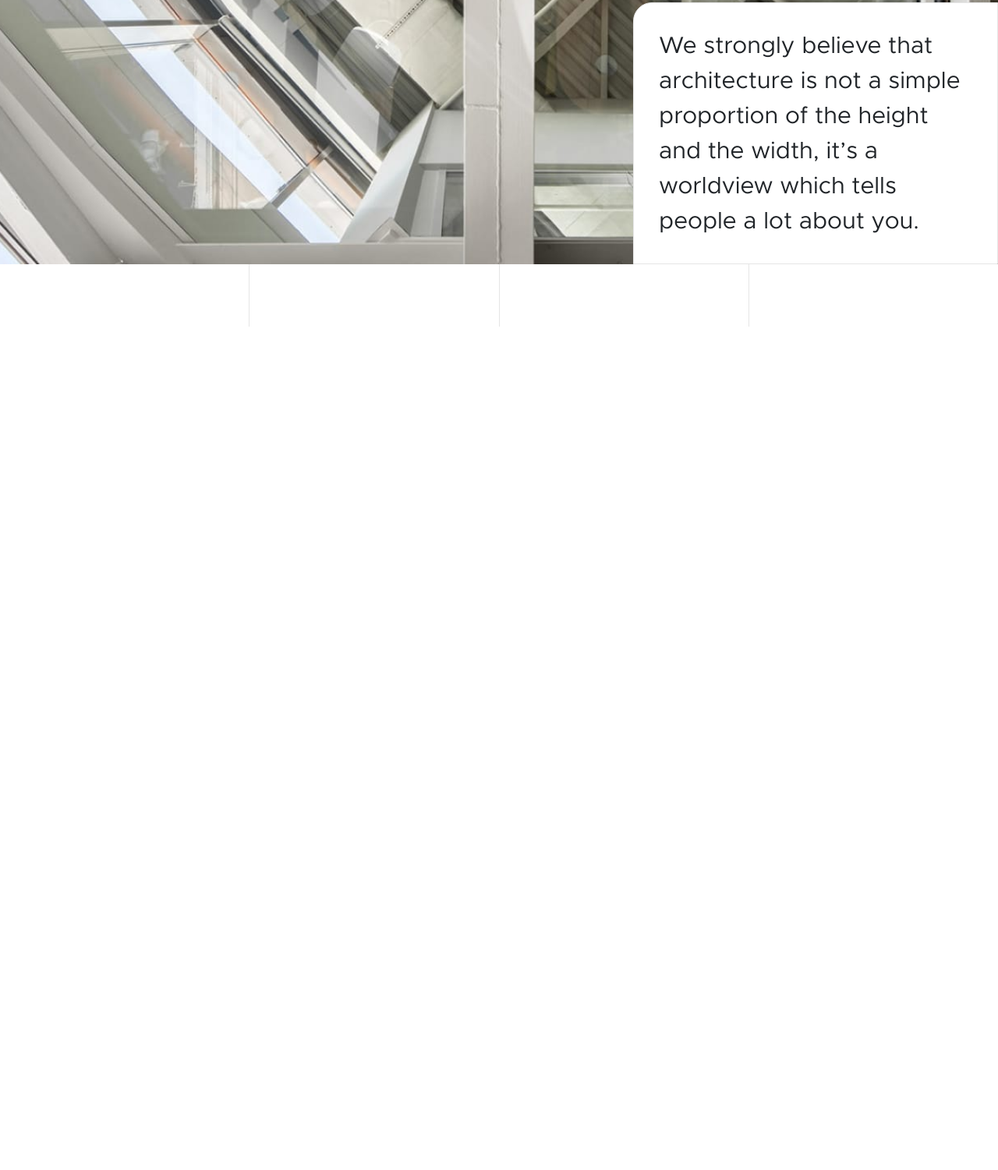
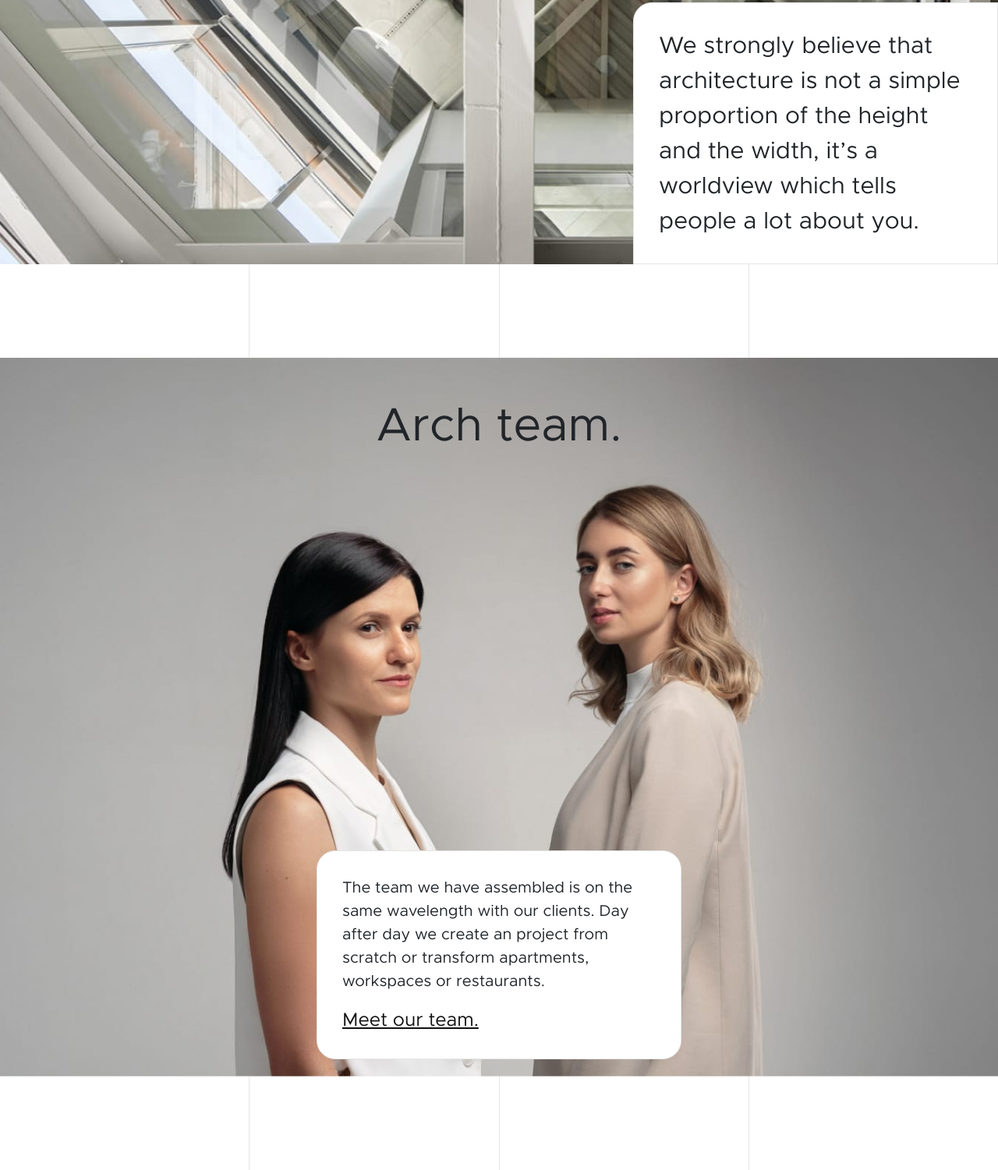
Before and after one commit to VladimirrAndreevich/arch, a website: page src/index.html in a window 1280 px wide. Shown: the part 2234-3735 px from the top of the page at 78% size. Before the commit the page ends 2653 px from the top, so only its background shows below. Drawn offline with nearby package versions, Linux system fonts and the light colour scheme; files that its build step writes are made by us from their sources; files whose address does not match are found by name.

Commit message:
add team section with adaptive

```diff
--- a/src/assets/scss/adaptive/lg.scss
+++ b/src/assets/scss/adaptive/lg.scss
@@ -47,6 +47,12 @@
 
   & .dropdown-item {
     --bs-dropdown-link-active-bg: black;
+  }
+}
+
+.row-main {
+  & .col {
+    height: 120px;
   }
 }
 
@@ -232,3 +238,13 @@
     font-size: toRem(30px);
   }
 }
+
+
+// team
+.team {
+  &__title {
+    margin-top: 50px;
+
+    font-size: toRem(60px);
+  }
+}
--- a/src/assets/scss/adaptive/md.scss
+++ b/src/assets/scss/adaptive/md.scss
@@ -23,3 +23,20 @@
     font-size: toRem(50px);
   }
 }
+
+// team
+.team {
+  & > .container-xxl {
+    margin-bottom: 0;
+  }
+  &__info {
+    bottom: 22px;
+    margin-top: 524px;
+  }
+  &__title {
+    font-size: toRem(55px);
+  }
+  &__text {
+    font-size: toRem(20px);
+  }
+}
--- a/src/assets/scss/style.scss
+++ b/src/assets/scss/style.scss
@@ -73,6 +73,16 @@ a {
   padding: 16px 40px;
 
   font-size: toRem(18px);
+}
+
+.row-main {
+  --bs-gutter-x: 0;
+  & .col {
+    height: 80px;
+    &:not(:first-child) {
+      border-left: 1px solid $color-border;
+    }
+  }
 }
 
 // header
@@ -303,15 +313,51 @@ a {
 
     background-color: $color-clear-white;
   }
+}
 
-  .row {
-    --bs-gutter-x: 0;
+// team
+.team {
+  & > .container-xxl {
+    display: flex;
+    align-items: center;
+    flex-direction: column;
+
+    margin-bottom: 140px;
+
+    background-image: url("../img/teamBG.jpg");
+    background-repeat: no-repeat;
+    background-position: center center;
+    background-size: cover;
   }
 
-  .col {
-    height: 80px;
-    &:not(:first-child) {
-      border-left: 1px solid $color-border;
-    }
+  &__title {
+    margin-top: 18px;
+
+    font-size: toRem(48px);
+  }
+
+  &__info {
+    position: relative;
+    bottom: -140px;
+
+    max-width: 468px;
+    padding: 32px;
+    margin-top: 315px;
+    border-radius: 24px;
+    border: 1px solid $color-border;
+
+    background-color: $color-clear-white;
+  }
+
+  &__text {
+    font-size: toRem(18px);
+  }
+
+  &__link {
+    margin-top: 24px;
+
+    color: $color-black-main;
+    font-size: toRem(24px);
+    text-decoration: underline;
   }
 }
--- a/src/index.html
+++ b/src/index.html
@@ -3,7 +3,7 @@ layout: default
 title: NameOfPage
 ---
 
-{{> header }} {{> hero }} {{> benefits }} {{> opinion }}
+{{> header }} {{> hero }} {{> benefits }} {{> opinion }} {{> team }}
 
 <!-- Bootstrap 5 js -->
 <script
--- a/src/tpl/partials/sections/opinion.html
+++ b/src/tpl/partials/sections/opinion.html
@@ -6,7 +6,7 @@
     </p>
   </div>
 
-  <div class="row">
+  <div class="row row-main">
     <div class="col"></div>
     <div class="col"></div>
     <div class="col"></div>
--- /dev/null
+++ b/src/tpl/partials/sections/team.html
@@ -0,0 +1,20 @@
+<section class="team">
+  <div class="container-xxl">
+    <h2 class="team__title">Arch team.</h2>
+    <div class="team__info">
+      <p class="team__text">
+        The team we have assembled is on the same wavelength with our clients.
+        Day after day we create an project from scratch or transform apartments,
+        workspaces or restaurants.
+      </p>
+      <a href="#" class="team__link">Meet our team.</a>
+    </div>
+  </div>
+
+  <div class="row row-main">
+    <div class="col"></div>
+    <div class="col"></div>
+    <div class="col"></div>
+    <div class="col"></div>
+  </div>
+</section>
```
Also changed, not shown: docs/index.html (+21 -1 lines), docs/assets/css/adaptive/lg.css, docs/assets/css/adaptive/lg.min.css, docs/assets/css/adaptive/md.css, docs/assets/css/adaptive/md.min.css, docs/assets/css/style.css, docs/assets/css/style.min.css, docs/assets/img/teamBG.jpg (added), docs/assets/img/teamBG.webp (added).
